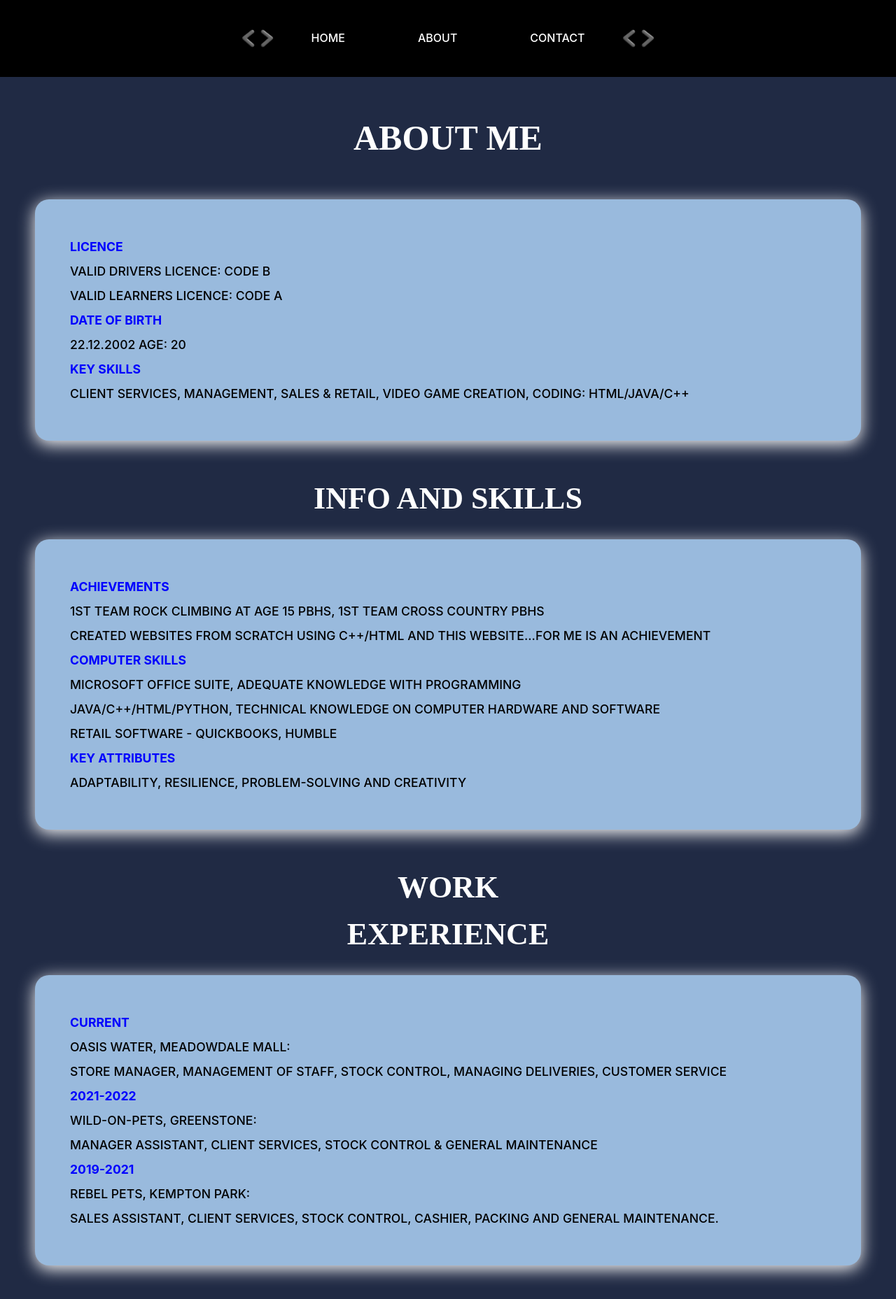
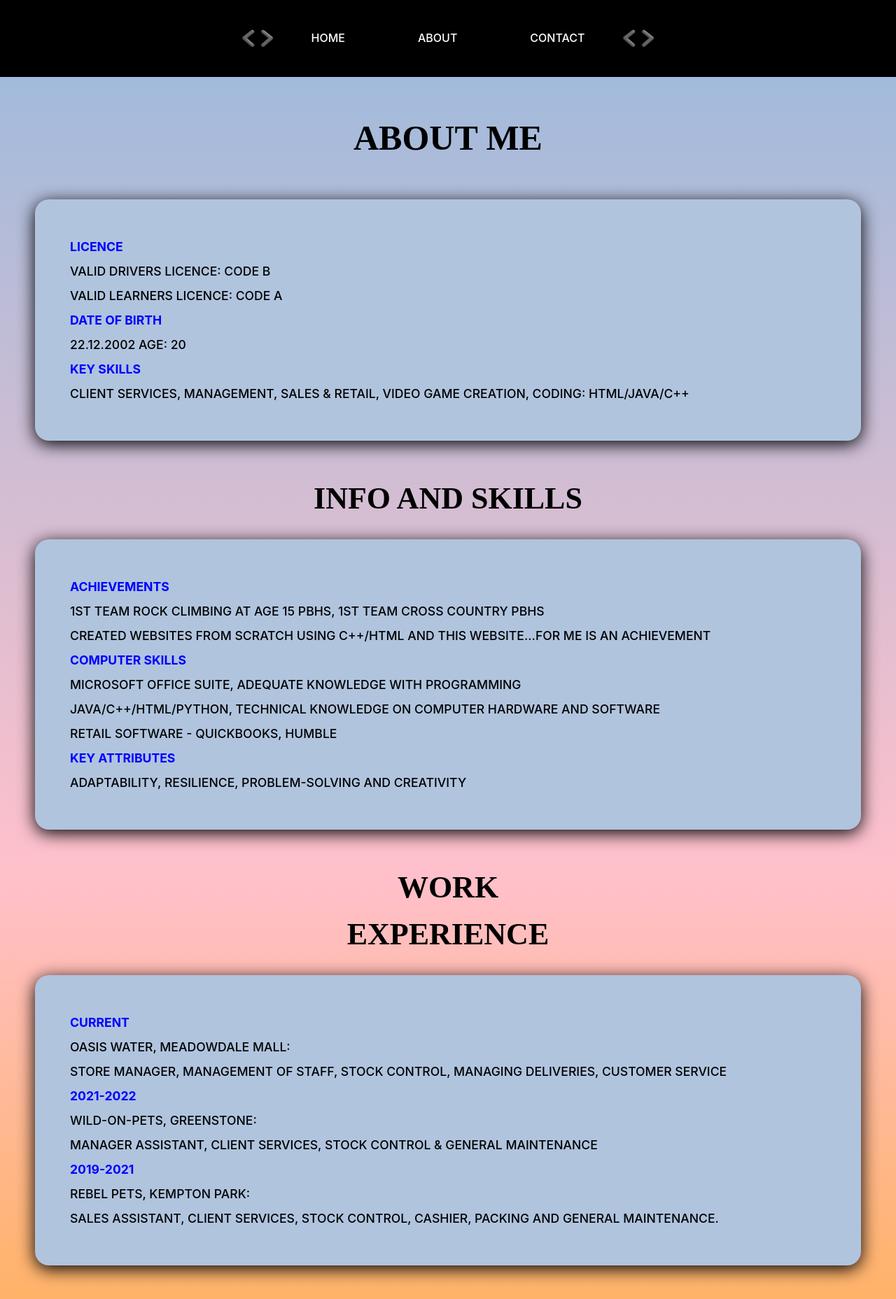
Before and after one commit to Bushman22/keaganbushv2, a SvelteKit app: page /about in a window 1280 px wide. Shown: the top 1857 px of the page at 70% size. Built offline with nearby package versions, Linux system fonts and the light colour scheme.

Commit message:
changed for phone

```diff
--- a/src/routes/+page.svelte
+++ b/src/routes/+page.svelte
@@ -105,7 +105,7 @@ a {
 }
 
 body{
-  background-image:linear-gradient(#99BADD,orange)
+  background-image:linear-gradient(#99BADD, pink,orange)
 }
 
 ml {
--- a/src/routes/about/+page.svelte
+++ b/src/routes/about/+page.svelte
@@ -97,7 +97,6 @@
 
   color-scheme: none;
   color: black;
-  background:#202A44;
 
   font-synthesis: none;
   text-rendering: optimizeLegibility;
@@ -106,6 +105,9 @@
   -webkit-text-size-adjust: 100%;
 }
 
+body{
+  background-image:linear-gradient(#99BADD,pink,orange)
+}
 
 .top {
   text-align:left;
@@ -115,10 +117,10 @@
   padding:50px 50px;
   text-transform: uppercase;
   color:black;
-  background:#99BADD;
+  background:#b0c4de;
   margin:50px;
   margin-top:30px;
-  box-shadow: 0px 5px 25px white;
+  box-shadow: 0px 5px 25px black;
   border-radius: 20px;
 
 
@@ -133,10 +135,10 @@
   padding:50px 50px;
   text-transform: uppercase;
   color:black;
-  background:#99BADD;
+  background:#b0c4de;
   margin:50px;
   margin-top:25px;
-  box-shadow: 0px 5px 25px white;
+  box-shadow: 0px 5px 25px black;
   border-radius: 20px;
 }
 
@@ -148,17 +150,17 @@
   text-transform: uppercase;
   color:black;
   font-weight:500;
-  background:#99BADD;
+  background:#b0c4de;
   margin:50px;
   margin-top:25px;
-  box-shadow: 0px 5px 25px white;
+  box-shadow: 0px 5px 25px black;
   border-radius: 20px;
 
 }
 
 .aboutme{
   text-align: center;
-  color: white;
+  color: black;
   text-transform: uppercase;
   font-size: 25px;
   margin:50px 100px;
@@ -169,7 +171,7 @@
 
 .aboutme2{
   text-align: center;
-  color: white;
+  color: black;
   text-transform: uppercase;
   font-size: 22px;
   margin:20px 100px;
@@ -179,7 +181,7 @@
 }
 .aboutme3{
   text-align: center;
-  color: white;
+  color: black;
   text-transform: uppercase;
   font-size: 22px;
   margin:15px;
--- a/src/routes/contact/+page.svelte
+++ b/src/routes/contact/+page.svelte
@@ -69,7 +69,6 @@
 
   color-scheme: none;
   color: black;
-  background: #99BADD;
 
   font-synthesis: none;
   text-rendering: optimizeLegibility;
@@ -77,8 +76,9 @@
   -moz-osx-font-smoothing: grayscale;
   -webkit-text-size-adjust: 100%;
 }
-
-
+body{
+background-image:linear-gradient(#99BADD,pink,orange)
+}
     * {
       margin:0;
 
```
